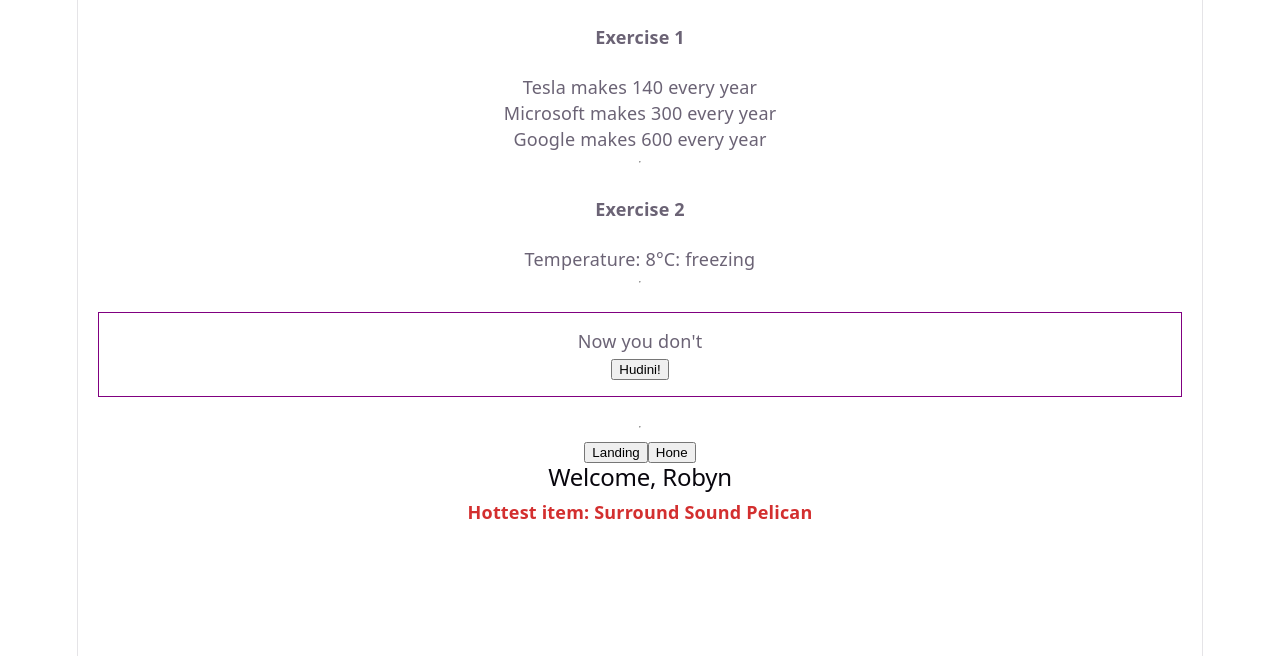
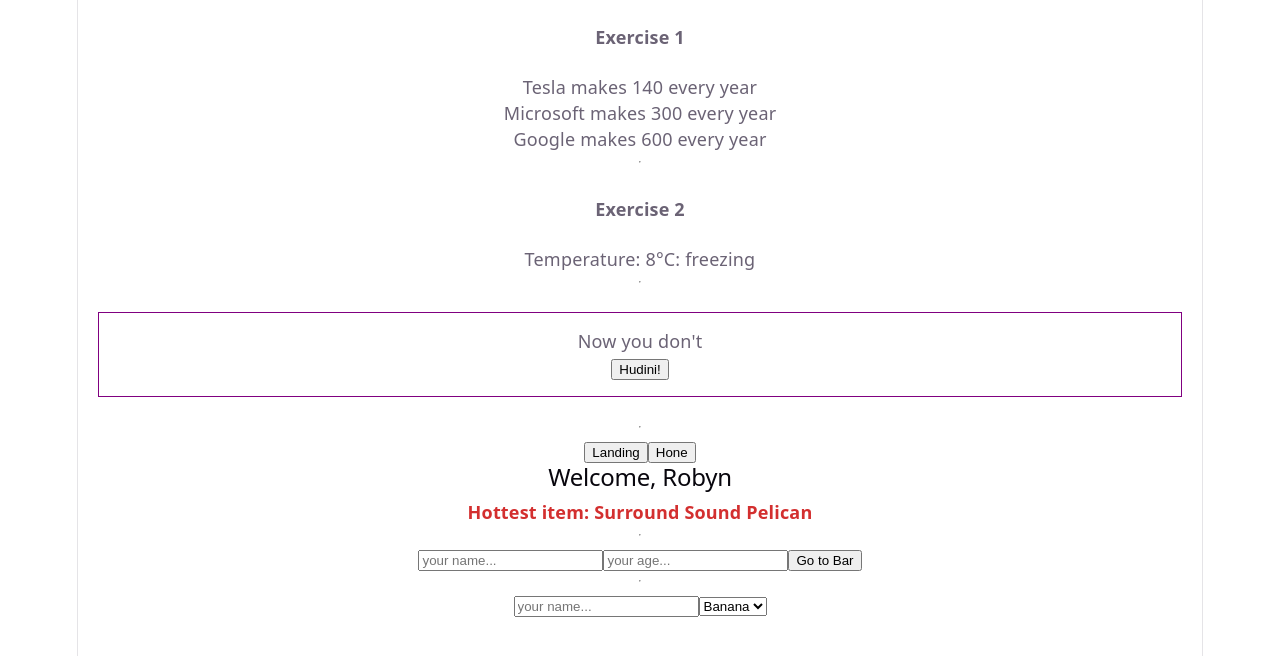
Before and after one commit to ofekcofman98/techtroop-fullstack-ai, a React (Vite) app in the folder react/: page / in a window 1280 px wide. Shown: the top 656 px of the page. Built offline with nearby package versions, Linux system fonts and the light colour scheme.

Commit message:
finished react\src\lessons\React Input\Exercise2.jsx

```diff
--- a/react/src/App.jsx
+++ b/react/src/App.jsx
@@ -2,6 +2,9 @@
 import ReactLesson1 from './lessons/React Intro and JSX';
 import Hudini from './lessons/React State/Hudini';
 import StoreExercise from './lessons/React State/Strore/index';
+
+import Exercise1 from './lessons/React Input/Exercise1';
+import Exercise2 from './lessons/React Input/Exercise2';
 
 function App() {
 
@@ -16,6 +19,14 @@
       <hr />
 
       <StoreExercise/>
+
+      <hr />
+
+      <Exercise1 />
+
+      <hr />
+
+      <Exercise2 />
     </>
   )
 }
--- /dev/null
+++ b/react/src/lessons/React Input/Exercise1.jsx
@@ -0,0 +1,36 @@
+import { useState } from "react";
+
+const Exercise1 = () => {
+  const [person, setPerson] = useState({ name: "", age: "" });
+
+  const handleChange = (event, property) => {
+    setPerson({ ...person, [property]: event.target.value });
+  };
+
+  const alertPerson = () => {
+    alert(`Come in ${person.name}, you're ${person.age} - that's good enough`)
+  }
+
+  return (
+    <div>
+      <input
+        id="name-input"
+        onChange={(e) => handleChange(e, "name")}
+        placeholder="your name..."
+        value={person.name}
+      />
+      <input
+        id="age-input"
+        onChange={(e) => handleChange(e, "age")}
+        placeholder="your age..."
+        value={person.age}
+      />
+      <button
+        onClick={alertPerson}
+      >
+        Go to Bar
+      </button>
+    </div>
+  );
+};
+export default Exercise1;
--- /dev/null
+++ b/react/src/lessons/React Input/Exercise2.jsx
@@ -0,0 +1,45 @@
+import { useState } from "react";
+
+const Exercise2 = () => {
+  const [name, setName] = useState("");
+  const [fruit, setFruit] = useState("");
+
+  const fruits = [
+    { value: "banana", text: "Banana" },
+    { value: "mango", text: "Mango" },
+    { value: "apple", text: "Apple" }
+];
+
+  const handleFruitSelection = (event) => {
+    const selectedFruit = event.target.value;
+
+    setFruit(selectedFruit);
+    console.log(`${name} selected ${selectedFruit}`)
+  };
+
+  return (
+    <div>
+      <input
+        id="name-input"
+        onChange={(e) => setName(e.target.value)}
+        placeholder="your name..."
+        value={name}
+      />
+      <select
+        id="select-input"
+        onChange={handleFruitSelection}
+        value={fruit}
+      >
+        {fruits && fruits.map((f) => (
+            <option
+                key={f.value}
+                value={f.value}
+            >
+                {f.text}
+            </option>
+        ))}
+      </select>
+    </div>
+  );
+};
+export default Exercise2;
```
